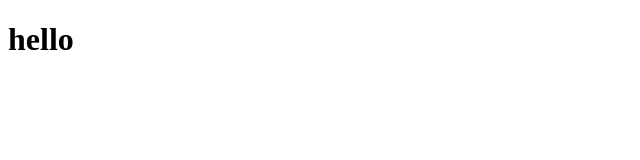
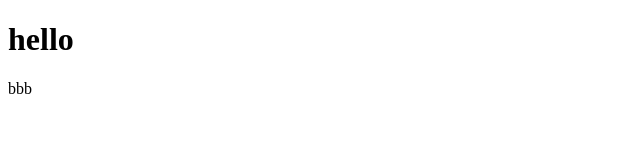
Before and after one commit to iamneo-production/abfdabeabcbaed305041419ffbbeacfcbbabeone, a plain HTML site: page public/index.html in a window 1280 px wide. Shown: the full height of the page, 0-640 px from the left. Drawn offline with Linux system fonts and the light colour scheme.

Commit message:
Backup Commit

```diff
--- a/public/index.html
+++ b/public/index.html
@@ -9,5 +9,6 @@
 </head>
 <body>
     <h1 class="content">hello</h1>
+    <p>bbb</p>
 </body>
 </html>
```
